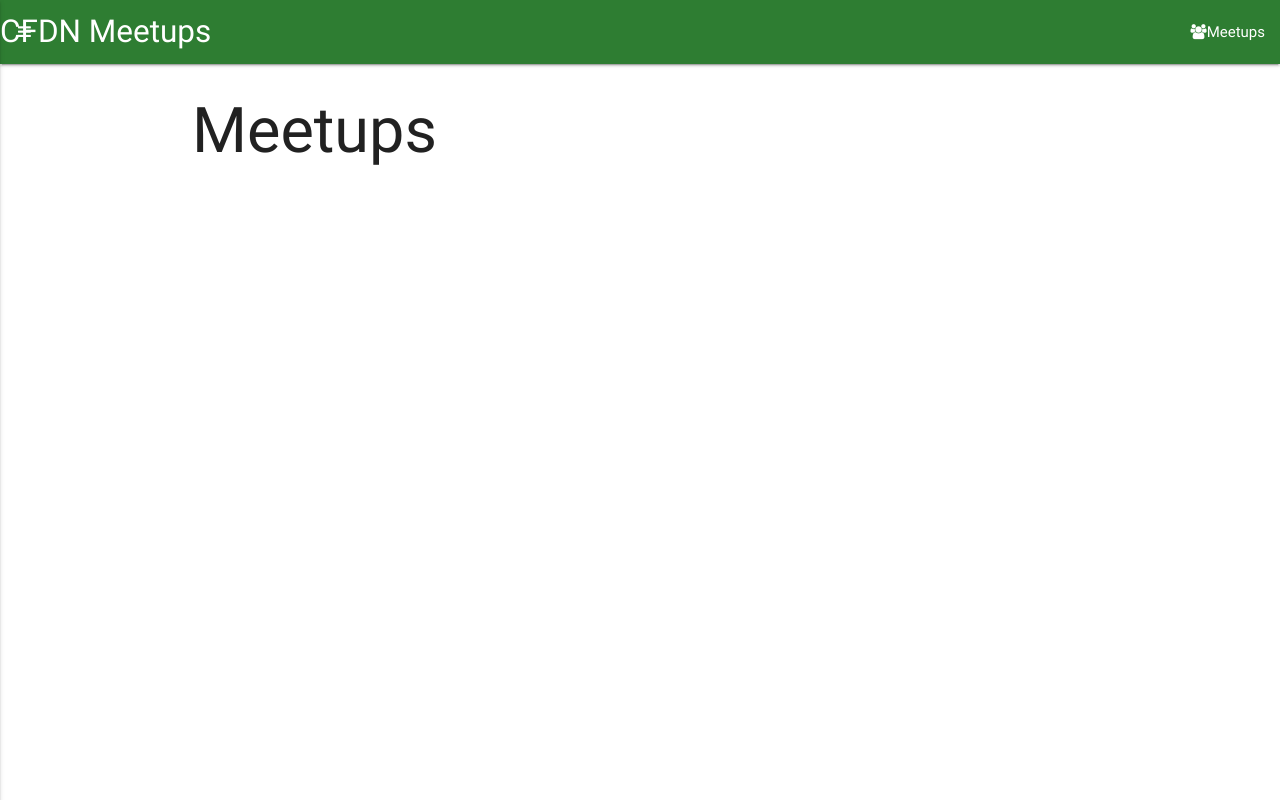
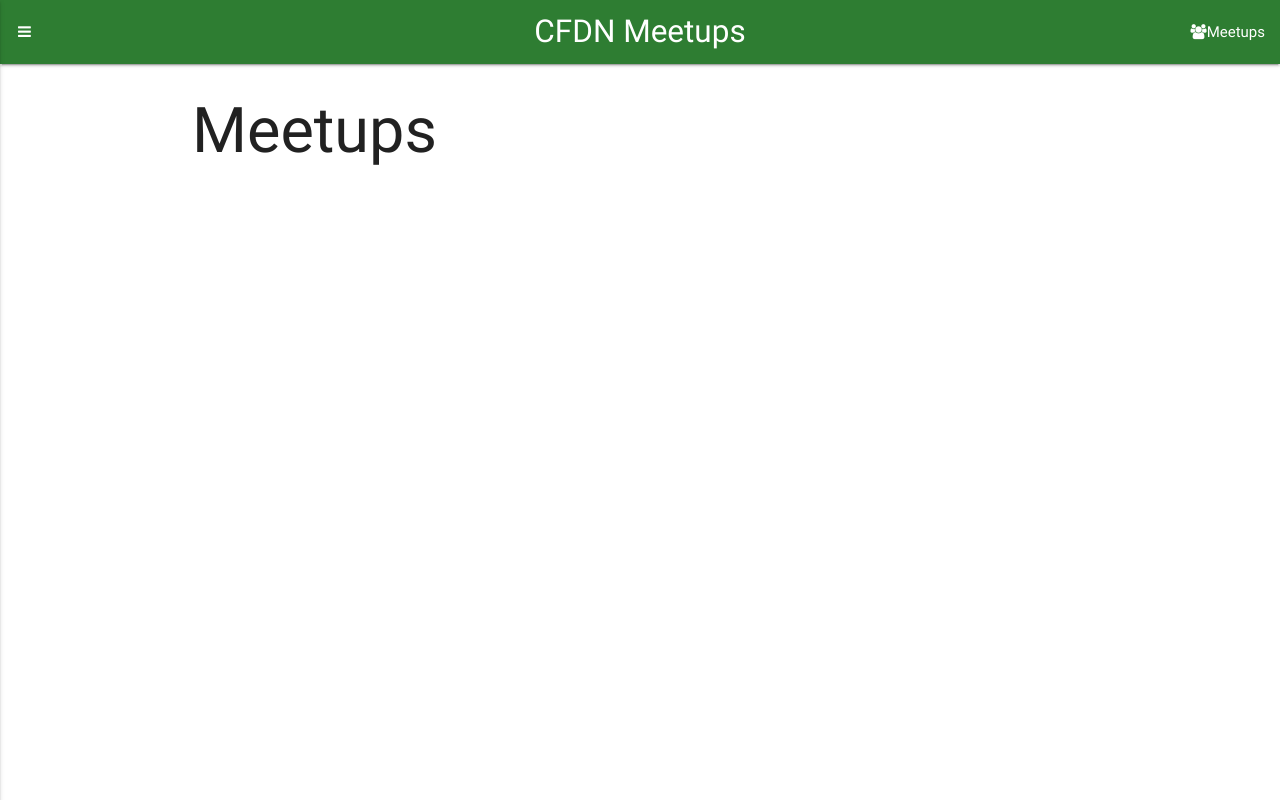
Before and after one commit to KhanDoors/cfdnMeetup, a React (Create React App) app in the folder client_src/: page / in a window 1280 px wide. Built offline with nearby package versions, Linux system fonts and the light colour scheme.

Commit message:
navbarfinish

```diff
--- a/client_src/src/components/Navbar.js
+++ b/client_src/src/components/Navbar.js
@@ -8,7 +8,7 @@ import { Link } from 'react-router-dom';
       <div>
         <nav className="green darken-3">
     <div className="nav-wrapper">
-      <a href="/" className="brand-logo">CFDN Meetups</a>
+      <a href="/" className="brand-logo center">CFDN Meetups</a>
       <a data-activates="main-menu"
       className="button-collapse show-on-large">
       <i className="fa fa-bars"></i></a>
```
